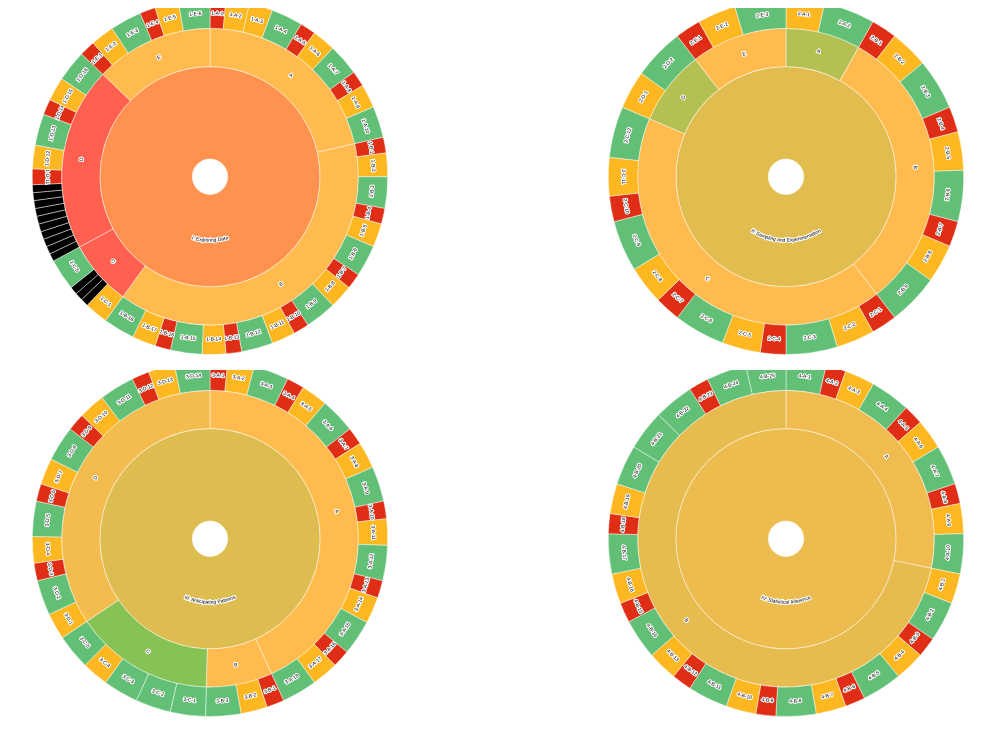
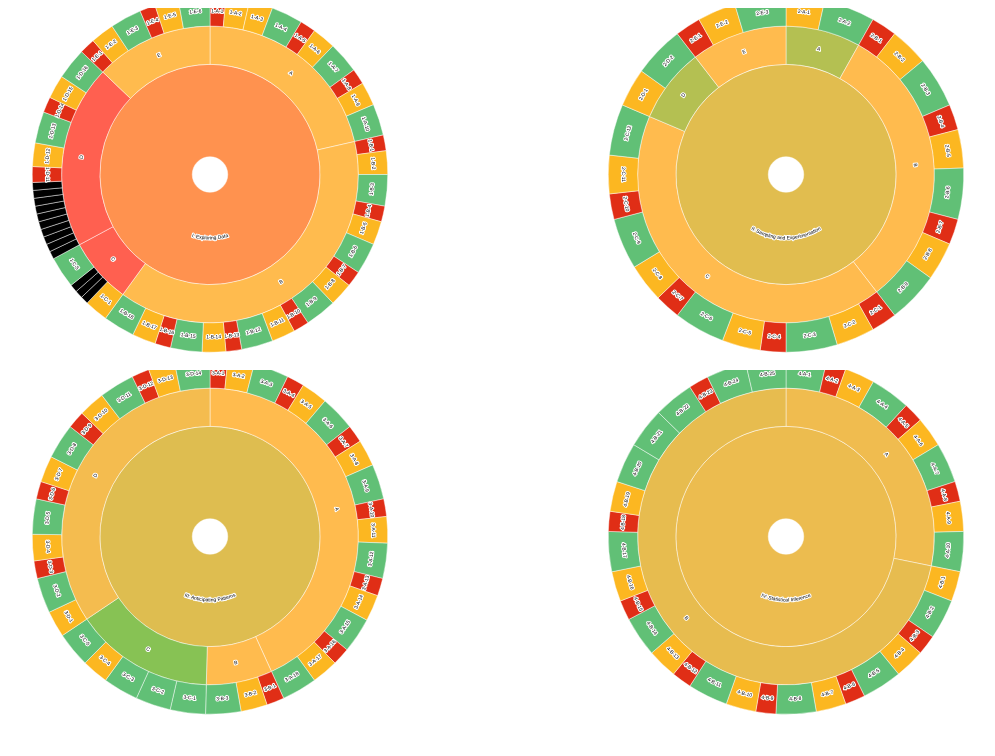
Before and after one commit to avazhr/avazhr.github.io, a plain HTML site: page zoomableSunburstv6.0.html in a window 1280 px wide. Shown: the whole page, without its empty margins (23-1018 px from the left). Drawn offline with nearby package versions, Linux system fonts and the light colour scheme.

Commit message:
moved positionnnnnnnnnnnn

```diff
--- a/zoomableSunburstv6.0.html
+++ b/zoomableSunburstv6.0.html
@@ -132,7 +132,7 @@
         var innerSVG = d3.select('body').append('svg')
                 .attr('width','45vw')  //try to use 'vw', 'vh'
                 .attr('height','45vh')
-                .attr('viewBox', `-500 -375 ${width} ${height}`)
+                .attr('viewBox', `-500 -370 ${width} ${height}`)
                 .on('click', () => focusOn1()); // Reset zoom on canvas click
             //using json
 
@@ -264,7 +264,7 @@
             var innerSVG2 = d3.select('body').append('svg')
                 .attr('width', '45vw')
                 .attr('height', '45vh' )
-                .attr('viewBox', ` -500 -375 ${width} ${height}`)
+                .attr('viewBox', ` -500 -370 ${width} ${height}`)
                 .on('click', () => focusOn2()); // Reset zoom on canvas click
 
             //using json
@@ -392,7 +392,7 @@
         var innerSVG3 = d3.select('body').append('svg')
                 .attr('width', '45vw')
                 .attr('height', '45vh')
-                .attr('viewBox', ` -500 -375 ${width} ${height}`)
+                .attr('viewBox', ` -500 -370 ${width} ${height}`)
                 .on('click', () => focusOn3()); // Reset zoom on canvas click
 
             //using json
@@ -532,7 +532,7 @@ const textFits4 = dOne => {
 var innerSVG4 = d3.select('body').append('svg')
                 .attr('width', '45vw')  //try to use 'vw', 'vh'
                 .attr('height', '45vh ')
-                .attr('viewBox', `-500 -375 ${width} ${height}`)
+                .attr('viewBox', `-500 -370 ${width} ${height}`)
                 .on('click', () => focusOn4()); // Reset zoom on canvas click
             //using json
         d3.json("Statistical.json", (error, root) => {
```
